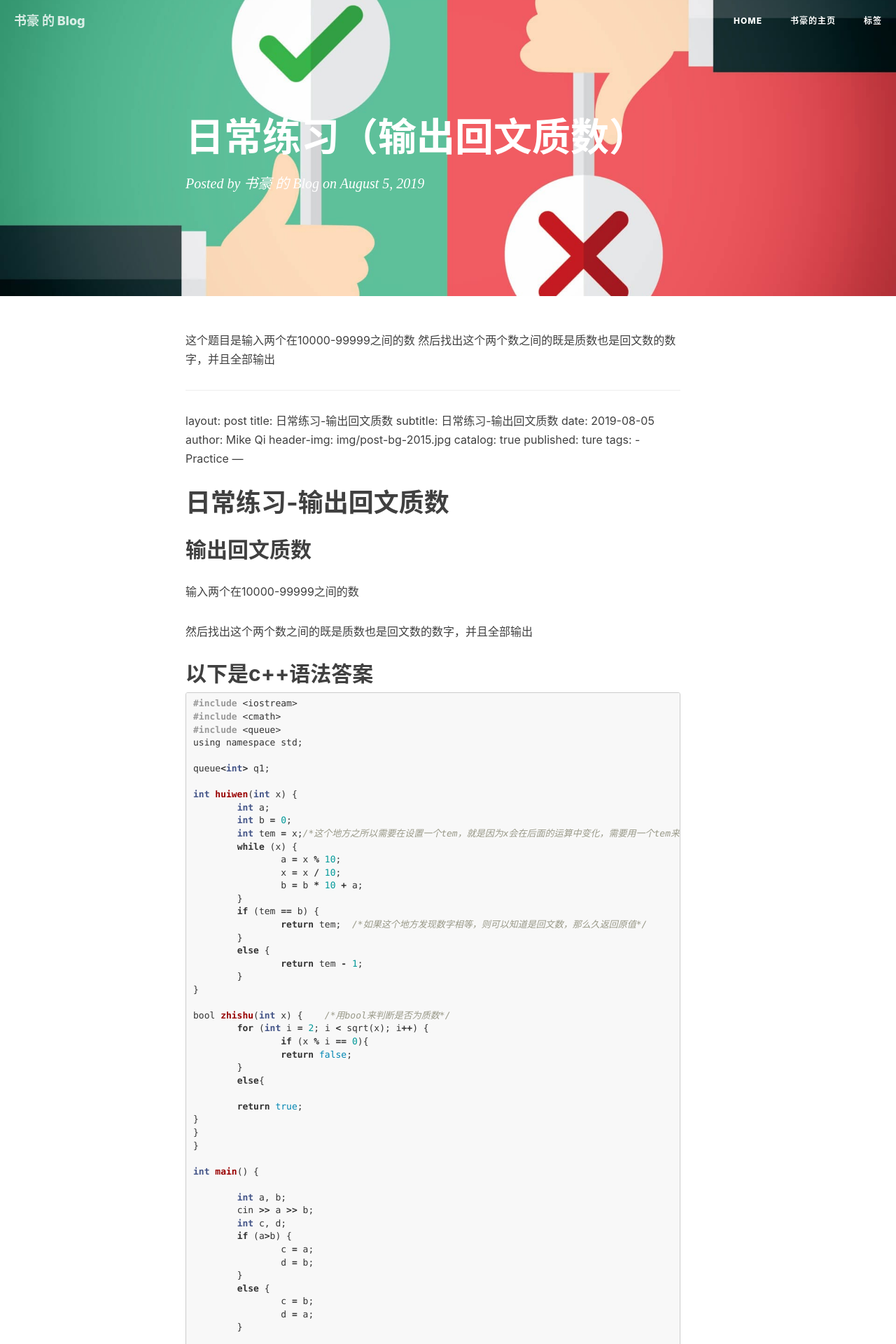
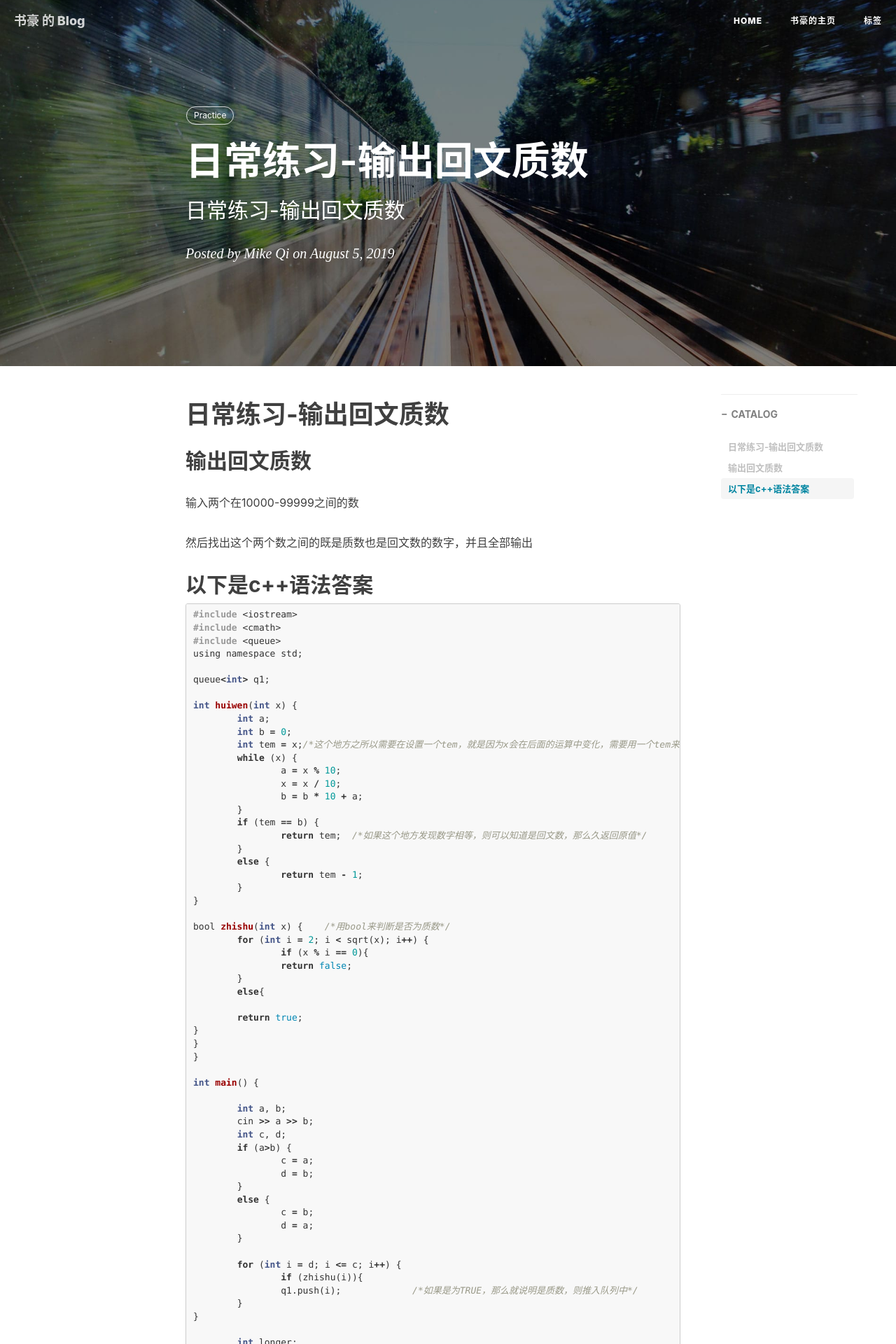
Before and after one commit to qiletian666/qiletian666.github.io, a Jekyll site: the page built from _posts/2019-08-05-日常练习（输出回文质数）.md, in a window 1280 px wide. Shown: the top 1920 px of the page at 70% size. Built offline with Jekyll 4.4.1, drawn with Linux system fonts in a browser that asks for light colours; nearby versions of some CDN libraries; our own code applies the rules of GitHub Pages for plain Markdown files; comment, search, counter and statistics services are not loaded.

Commit message:
Update 2019-08-05-日常练习（输出回文质数）.md

```diff
--- a/_posts/2019-08-05-日常练习（输出回文质数）.md
+++ b/_posts/2019-08-05-日常练习（输出回文质数）.md
@@ -1,7 +1,3 @@
-这个题目是输入两个在10000-99999之间的数
-然后找出这个两个数之间的既是质数也是回文数的数字，并且全部输出
-
-
 ---
 layout:     post
 title:      日常练习-输出回文质数
```
